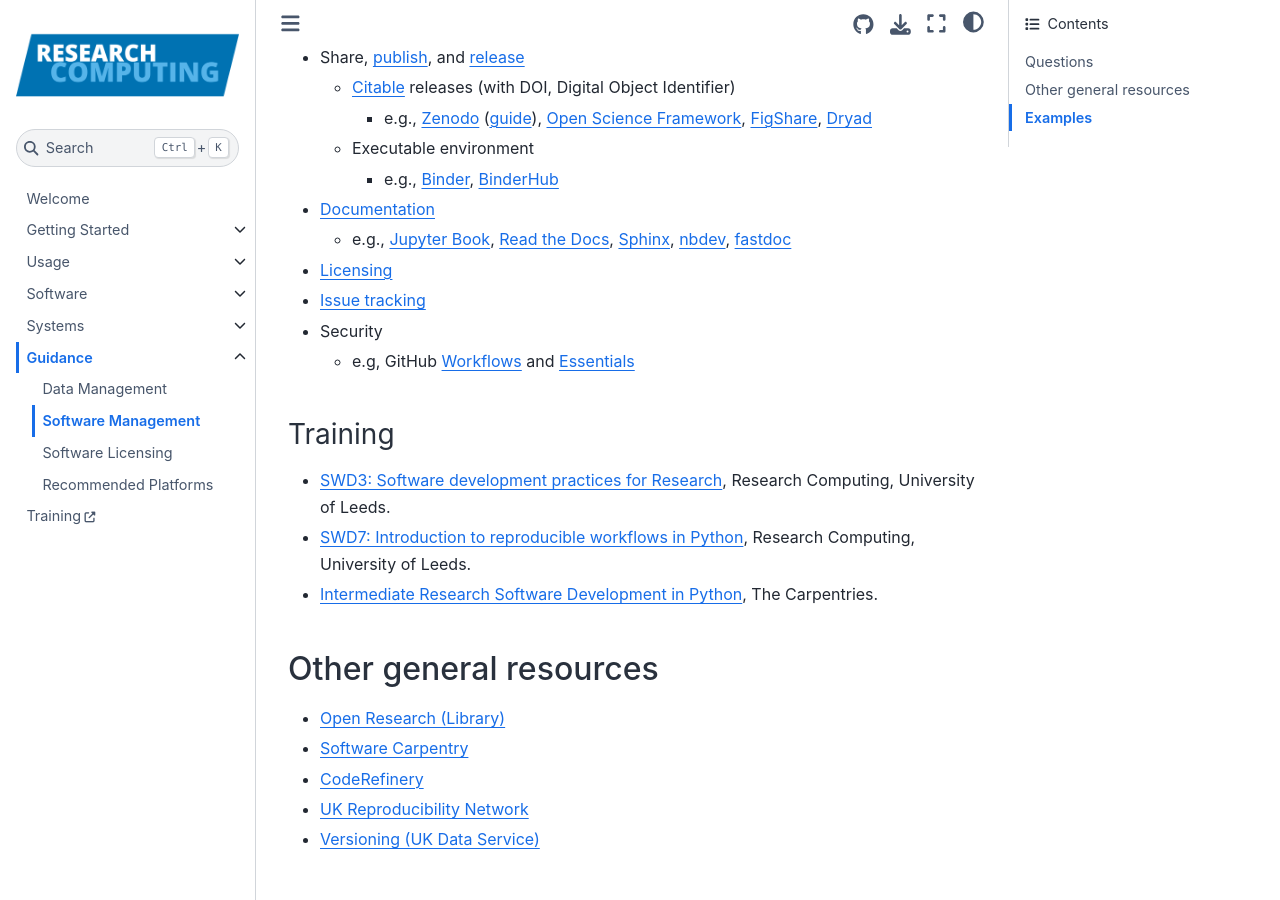
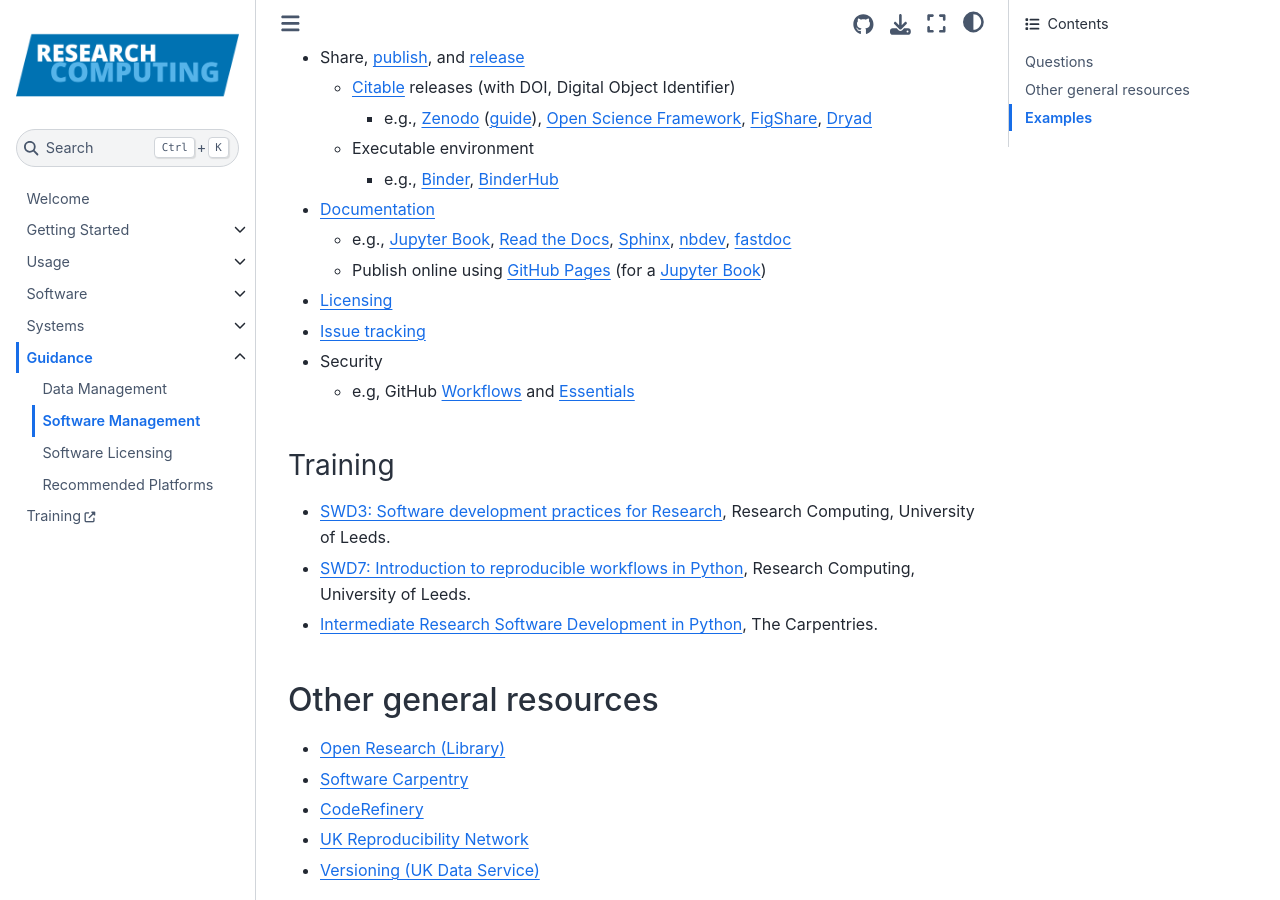
Before and after one commit to foqueiroz/arcdocs.github.io, a Jupyter Book: the page built from book/guidance/software_management.md, in a window 1280 px wide and 900 px high, scrolled down 3088 px. Built offline with Jupyter Book 1.0.4 settings and Sphinx 7.4.7 and the Sphinx Book theme 1.1.4, drawn with Linux system fonts in a browser that asks for light colours; pages that are not in the unit, such as notebooks, are missing from menus.

Commit message:
Adding GitHub Pages for publishing docs

```diff
--- a/book/guidance/software_management.md
+++ b/book/guidance/software_management.md
@@ -105,6 +105,7 @@
     - e.g., [Binder](https://mybinder.readthedocs.io/en/latest/), [BinderHub](https://binderhub.readthedocs.io/en/latest/index.html)
 - [Documentation](https://www.software.ac.uk/blog/2019-06-21-what-are-best-practices-research-software-documentation)
   - e.g., [Jupyter Book](https://jupyterbook.org/intro.html), [Read the Docs](https://readthedocs.org/), [Sphinx](https://www.sphinx-doc.org/en/master/), [nbdev](https://nbdev.fast.ai/), [fastdoc](https://fastai.github.io/fastdoc/)
+  - Publish online using [GitHub Pages](https://pages.github.com/) (for a [Jupyter Book](https://jupyterbook.org/start/publish.html))
 - {ref}`Licensing <software_licensing>`
 - [Issue tracking](https://carpentries-incubator.github.io/python-intermediate-development/43-assessing-software-suitability-improvement/index.html)
 - Security
```
